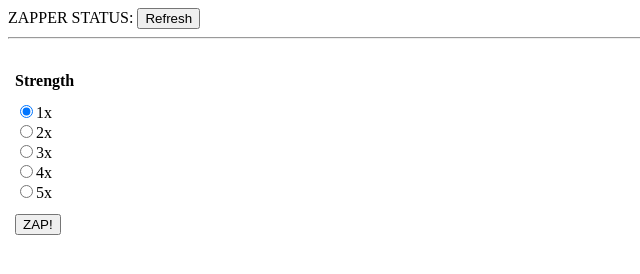
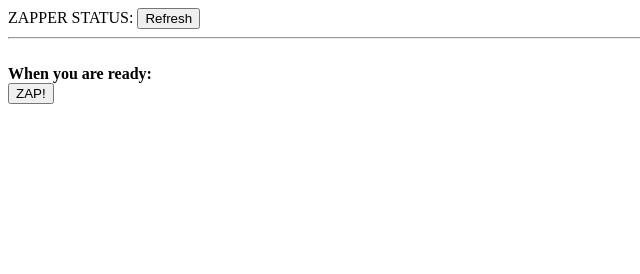
Before and after one commit to vaharoni/zapper, a website: page public/index.html in a window 1280 px wide. Shown: the whole page, without its empty margins (0-640 px from the left). Drawn offline with nearby package versions, Linux system fonts and the light colour scheme; no server answers.

Commit message:
Changed to one button

```diff
--- a/public/index.html
+++ b/public/index.html
@@ -7,28 +7,10 @@
   ZAPPER STATUS: <span id="is-connected"></span>
   <input type="button" id="is-connected-btn" value="Refresh">
   <br/> <hr/> <br/>
+  <strong>When you are ready:</strong>
   <form>
-    <table cellpadding="5">
-      <tr>
-        <th>Strength</th>
-        <!-- <th>Duration</th> -->
-      </tr>
-      <tr>
-        <td>
-          <input type="radio" name="strength" value="1" checked>1x<br/>
-          <input type="radio" name="strength" value="2">2x<br/>
-          <input type="radio" name="strength" value="3">3x<br/>
-          <input type="radio" name="strength" value="4">4x<br/>
-          <input type="radio" name="strength" value="5">5x<br/>
-        </td>
-        <!-- <td>
-          <input type="radio" name="duration" value="1" checked>Short<br/>
-          <input type="radio" name="duration" value="2">Medium<br/>
-          <input type="radio" name="duration" value="3">Long<br/>
-        </td> -->
-      </tr>
-      <tr><td colspan="2"><input type="submit" value="ZAP!"></td></tr>
-    </table>
+    <input type="hidden" name="strength" value="5">
+    <input type="submit" value="ZAP!">
   </form>
 </body>
 </html>
```
